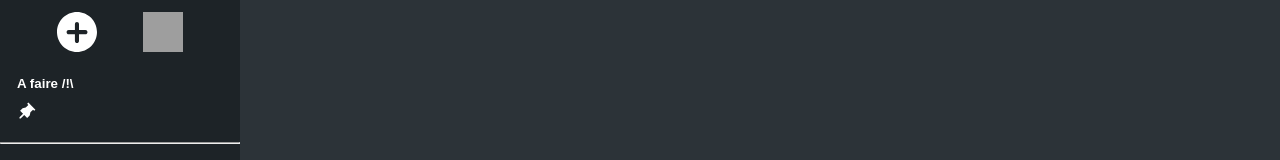
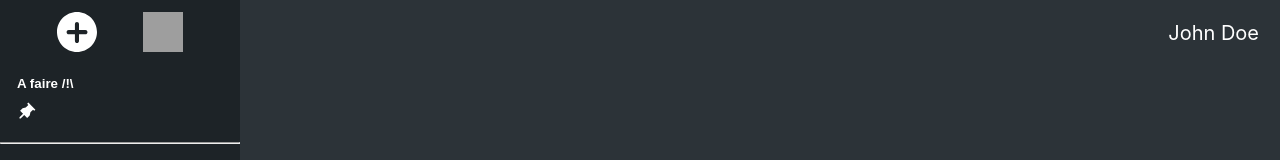
Before and after one commit to Hiintz/react-notes-project, a React (Create React App) app: page / in a window 1280 px wide. Shown: the top 160 px of the page. Built offline with nearby package versions, Linux system fonts and the light colour scheme; data requests are answered from the project's data file; grey boxes are pictures that could not be loaded.

Commit message:
ajout de l'username affiché

```diff
--- a/db.json
+++ b/db.json
@@ -3,8 +3,8 @@
     {
       "id": "bde1",
       "title": "A faire /!\\",
-      "content": "- Ajouter la recherche (titre + body)\n- Affichage des messages d'erreurs\n- Theme jour/nuit ?\n- Affichage de l'User\n",
-      "date": "2024-04-05T10:09:32.645Z",
+      "content": "- Affichage des messages d'erreurs\n- Theme jour/nuit ?\n- Affichage de l'User\n",
+      "date": "2024-04-05T10:46:57.558Z",
       "isPin": true,
       "isCheck": false
     },
--- a/src/App.css
+++ b/src/App.css
@@ -87,3 +87,11 @@ textarea {
   width: 100%;
   resize: none;
 }
+
+.UserName {
+  color: white;
+  font-size: 20px;
+  position: absolute;
+  right: 1px;
+  top: 1px;
+}
--- a/src/App.js
+++ b/src/App.js
@@ -7,6 +7,7 @@ import { useEffect, useState, useRef } from "react";
 function App() {
   const [isLoading, setIsLoading] = useState(true);
   const [notes, setNotes] = useState(null);
+  const [user, setUser] = useState(null);
   const [selectedNoteId, setSelectedNoteId] = useState(null);
   const [pendingChanges, setPendingChanges] = useState({});
   const lastChangedData = useRef({});
@@ -14,6 +15,7 @@ function App() {
 
   useEffect(() => {
     fetchNotes();
+    fetchUser();
   }, []);
 
   useEffect(() => {
@@ -36,6 +38,12 @@ function App() {
     data.sort((a, b) => new Date(b.date) - new Date(a.date));
     setNotes(data);
     setIsLoading(false);
+  };
+
+  const fetchUser = async () => {
+    const response = await fetch("/profile");
+    const user = await response.json();
+    setUser(user);
   };
 
   const saveChanges = async (noteId) => {
@@ -172,7 +180,6 @@ function App() {
     );
 };
 
-
   return (
     <>
       <aside className="Side">
@@ -222,6 +229,7 @@ function App() {
         )}
       </aside>
       <main className="Main">
+      <div className="UserName">{user && user.name}</div>
         {selectedNoteId && (
           <div>
             <h2>
```
